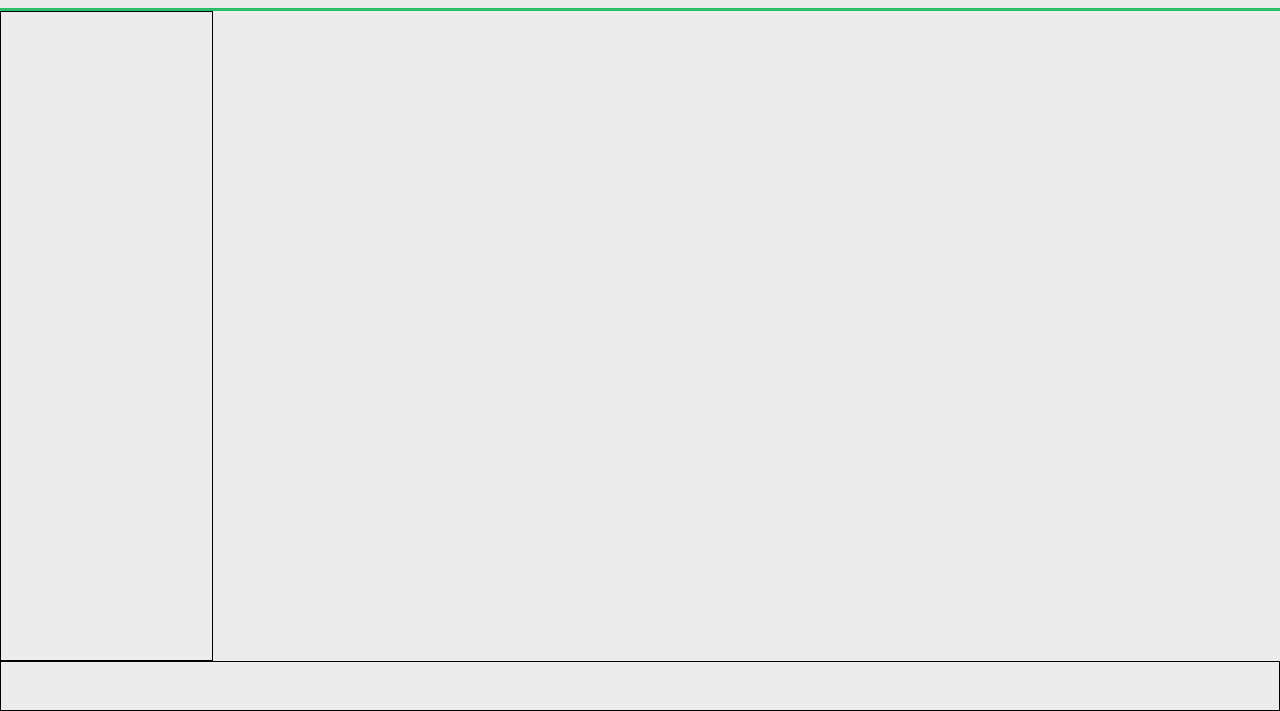
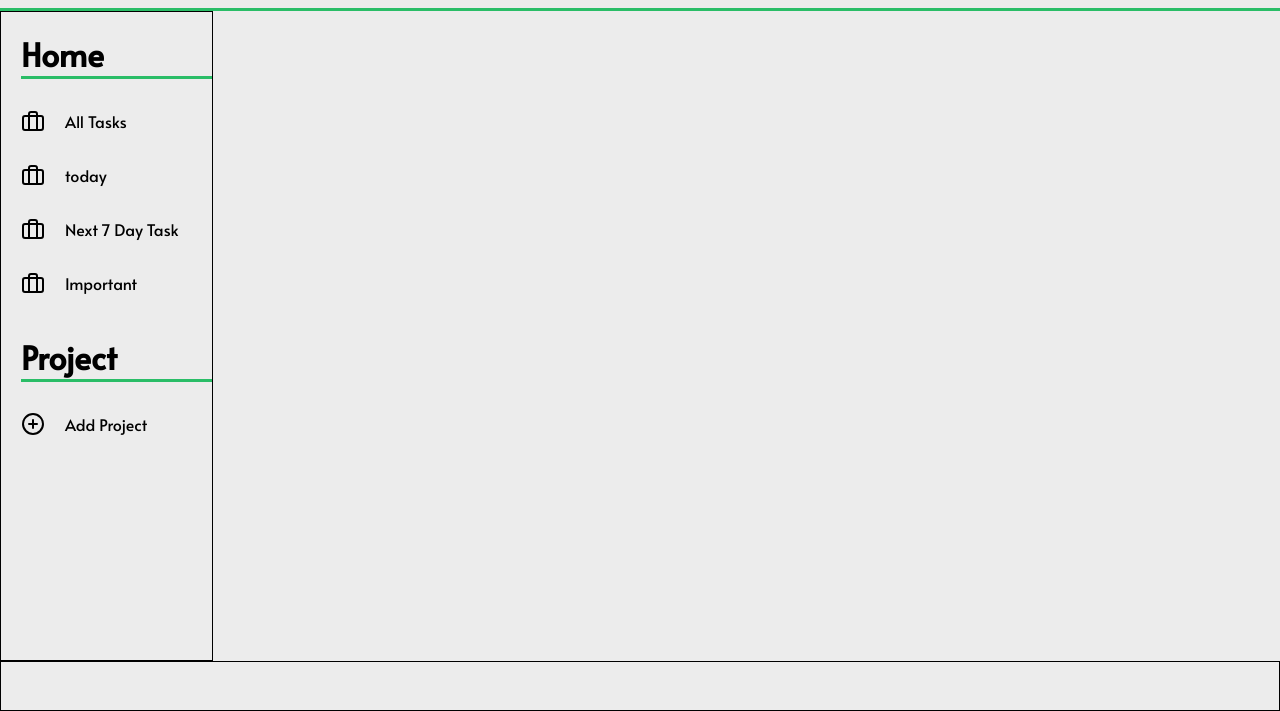
Before and after one commit to OXsatoshi/to-dos-list, a website built with webpack: page src/index.html in a window 1280 px wide. Shown: the part 89-800 px from the top of the page. Built offline with nearby package versions, Linux system fonts and the light colour scheme.

Commit message:
Implement side bare

```diff
--- /dev/null
+++ b/src/boxWithTextandIcon.js
@@ -0,0 +1,15 @@
+
+
+function renderBoxWithTextIcon(text,icon,id){
+    const div = document.createElement('div');
+    const span = document.createElement('span');
+    span.textContent = text;
+    const image = new Image();
+    image.src = icon ;
+    div.appendChild(image);
+    div.appendChild(span);
+    div.id = id;
+    return div;
+
+}
+export {renderBoxWithTextIcon};
--- a/src/index.html
+++ b/src/index.html
@@ -8,9 +8,9 @@
 </head>
 <body>
     <header>
-        <div class="left-side">
-
-        </div>
+        <label class="left-side">
+            <input type="checkbox" id="menu-hide">
+        </label>
         <div class="logo"><span>What</span><span>ToDo</span></div>
         <div class="right-side">
             <label for="theme-toggle">
--- a/src/index.js
+++ b/src/index.js
@@ -2,10 +2,21 @@ import './styles.css'
 
 import { handleLightTheme,handleDarkTheme } from './themeChangeHandler';
 import { menuIconForDark, menuIconForWhite } from './iconImageGenerator';
+import { displaySideMenu } from './sideBare';
 const pageLoad = false;
 handleLightTheme(pageLoad);
 
-const toggle = document.querySelector('input');
+const toggle = document.querySelector('input#theme-toggle');
+const menuCheckbox = document.querySelector('#menu-hide');
+console.log('before side bare');
+displaySideMenu();
+menuCheckbox.addEventListener("change",()=>{
+    if(menuCheckbox.checked){
+        console.log('hide menu')
+    }else{
+        console.log('show menu');
+    }
+})
 document.querySelector(".left-side").appendChild(menuIconForWhite);
 
 toggle.addEventListener('change',()=>{
--- /dev/null
+++ b/src/sideBare.js
@@ -0,0 +1,39 @@
+import './styles.css';
+import allTesks from './img/allTasks.svg';
+import addCercle from './img/plus-circle.svg'
+import {renderBoxWithTextIcon} from './boxWithTextandIcon';
+const sideBareContent = [{text:"All Tasks",icon:allTesks,id:"all-tasks"},{text:"today",icon:allTesks,id:"today-task"},{text:"Next 7 Day Task",icon:allTesks,icon:allTesks,id:'week-task'},
+    {text:"Important",icon:allTesks,id:"important-task"}
+];
+const sideBareDiv = document.querySelector("body > main > div");
+
+function displayHomecontent(){
+    const homeDiv = document.createElement('div');
+    const homeTile = document.createElement('h1');
+    homeTile.textContent = "Home";
+    homeDiv.appendChild(homeTile);
+    homeDiv.classList.add('home-box');
+
+    sideBareContent.forEach(e=>{homeDiv.appendChild(renderBoxWithTextIcon(e.text,e.icon,e.id))});
+    sideBareDiv.appendChild(homeDiv);
+}
+function displayProjectContent(){
+    const projectDiv = document.createElement('div');
+    projectDiv.classList.add('project-box');
+    const projectTitle = document.createElement('h1');
+    projectTitle.textContent = "Project";
+    projectDiv.appendChild(projectTitle);
+    projectDiv.appendChild(renderBoxWithTextIcon("Add Project",addCercle,"add-project"));
+
+    sideBareDiv.appendChild(projectDiv);
+}
+function displaySideMenu(){
+    displayHomecontent();
+    displayProjectContent();
+   console.log('side-menu');
+}
+
+
+
+
+export {displaySideMenu};
--- a/src/styles.css
+++ b/src/styles.css
@@ -33,6 +33,10 @@ main{
     width: 100%;
     grid-row: 1 / 2;
     border: 1px black solid;
+    display: flex;
+    flex-direction: column;
+    gap: 20px;
+    padding-left: 20px;
 
 }
 footer{
@@ -74,3 +78,22 @@ body > header > div.logo > span:nth-child(2){
 .left-side svg {
     fill: red;
 }
+
+.home-box,.project-box {
+    margin-top: 20px;
+    display: flex;
+    flex-direction: column;
+    gap: 30px;
+}
+.side-bare div div {
+    display: flex;
+    align-items: center;
+    gap: 20px;
+}
+.side-bare div div:hover {
+    border-bottom:2px #2abd67 solid;
+    cursor: pointer;
+}
+.side-bare h1 {
+    border-bottom: #2abd67 3px solid;
+}
```
Also changed, not shown: dist/bundle.js, dist/index.html, src/img/allTasks.svg (added), src/img/plus-circle.svg (added).
